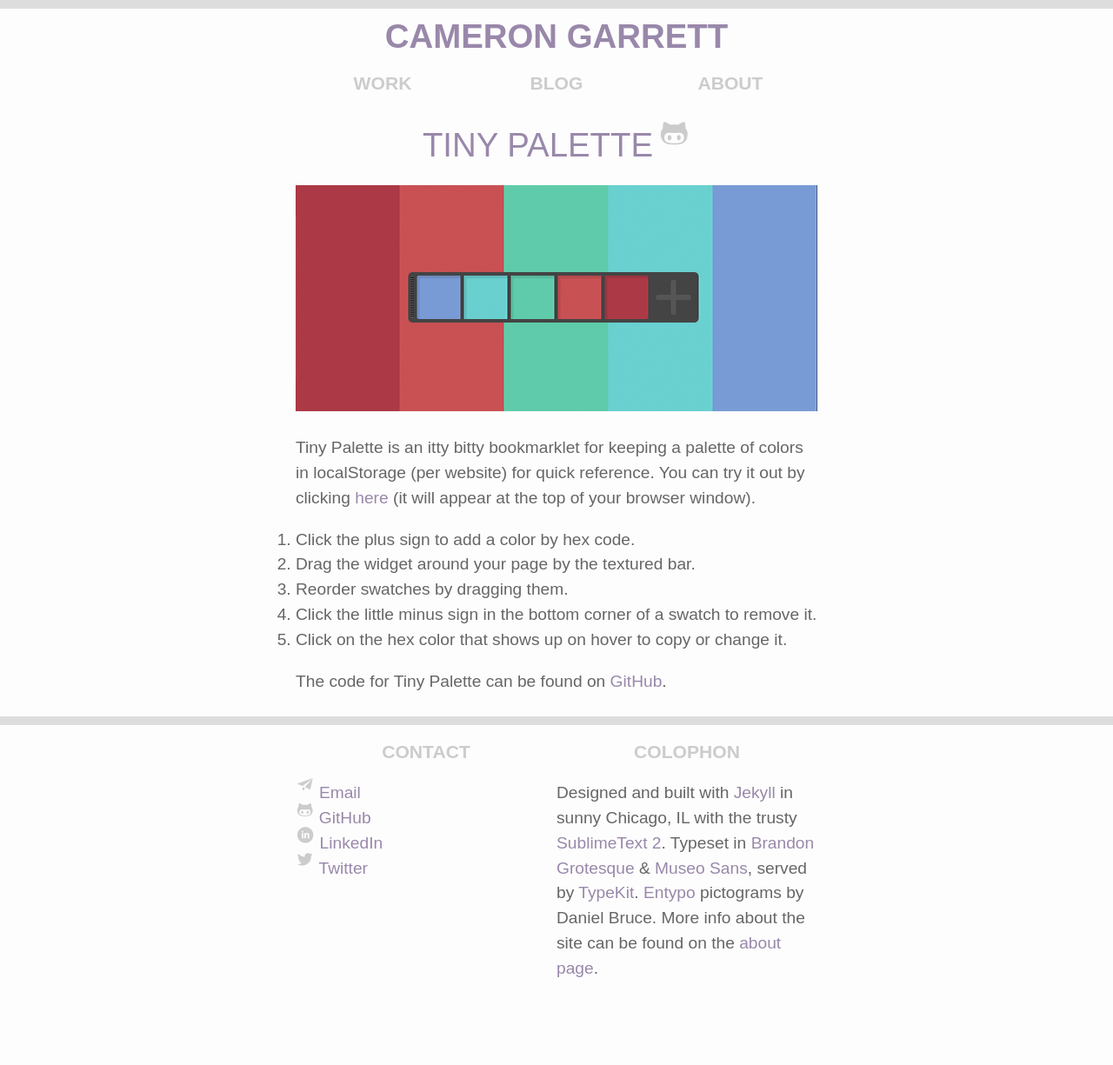
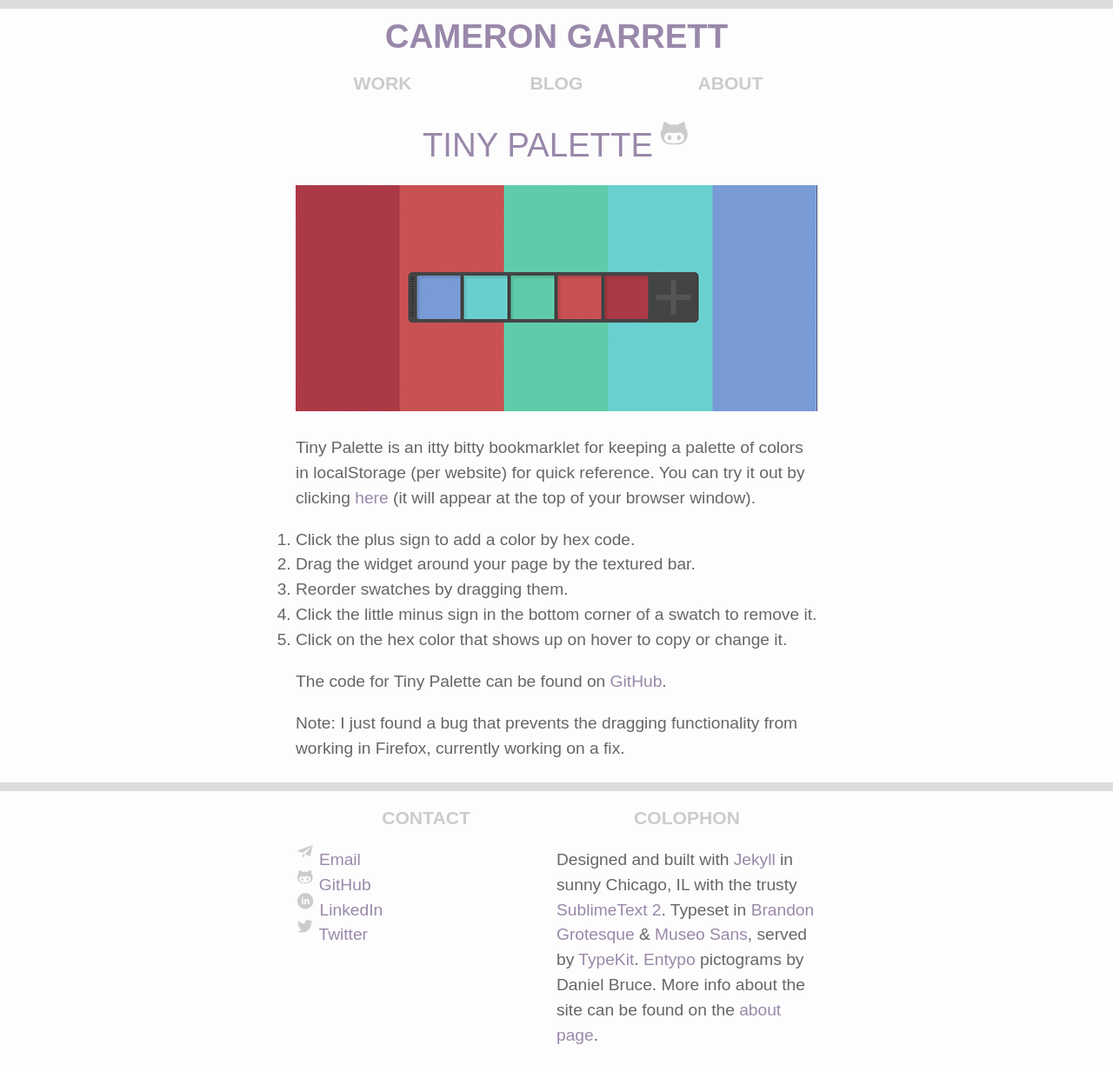
Before and after one commit to Cameron913/cameron913.github.com, a Jekyll site: the page built from _posts/Work/2013-05-22-tiny-palette.md, in a window 1280 px wide. Shown: the whole page at 87% size. Built offline with Jekyll 4.4.1, drawn with Linux system fonts in a browser that asks for light colours; before the commit the page ends 1148 px from its top, so only the background shows below that.

Commit message:
added message about tiny palette bug

```diff
--- a/_posts/Work/2013-05-22-tiny-palette.md
+++ b/_posts/Work/2013-05-22-tiny-palette.md
@@ -14,3 +14,5 @@
 5. Click on the hex color that shows up on hover to copy or change it.
 
 The code for Tiny Palette can be found on [GitHub](https://github.com/Cameron913/Tiny-Palette).
+
+Note: I just found a bug that prevents the dragging functionality from working in Firefox, currently working on a fix.
```
